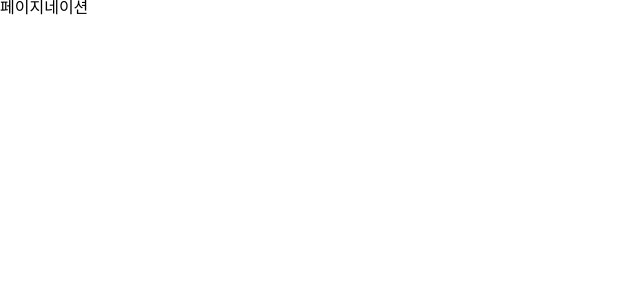
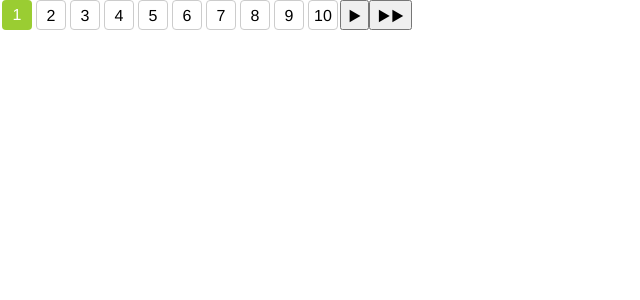
Before and after one commit to kyung-doo/kice, a React (Create React App) app: page /testpage in a window 1280 px wide. Shown: the top 300 px of the page, without its empty margins (0-640 px from the left). Built offline with nearby package versions, Linux system fonts and the light colour scheme.

Commit message:
pagination

```diff
--- a/src/GlobalStyle.tsx
+++ b/src/GlobalStyle.tsx
@@ -20,8 +20,11 @@ const GlobalStyle = createGlobalStyle`
       font-size:100%;
       vertical-align:baseline;
       background:transparent;
+      box-sizing: border-box;
    }
-
+   li,ol{
+      list-style: none;
+   }
    article,aside,details,figcaption,figure,
    footer,header,hgroup,menu,nav,section {
       display:block;
--- a/src/components/Pagenation.tsx
+++ /dev/null
@@ -1,51 +0,0 @@
-import { FC, HTMLProps } from "react";
-import styled, { css } from 'styled-components';
-
-
-
-
-export interface Props extends HTMLProps<HTMLDivElement> {
-   /**
-    * 총리스트 개수
-    */
-   listLength: number;
-   /**
-    * 보여질 리스트 개수
-    */
-   listView: number;
-   /**
-    * 보여질 페이지 개수
-    */
-   pageView: number;
-   /**
-    * 현재 페이지 넘버
-    */
-   currentPage: number;
-   /**
-    * 페이지 클릭시 콜백
-    */
-   onPage?: (idx: number) => void;
-}
-
-/**
- * 버튼 컴포넌트
- */
-const Pagenation: FC<Props & {as?: any}> = ({
-   className,
-   ...props
-}) => {
-
-   return (
-      <Styled.Pagenation className={className} {...props}>
-         페이지네이션
-      </Styled.Pagenation>
-   );
-}
-
-const Styled = {
-   Pagenation: styled.div<Props>`
-
-   `,
-}
-
-export default Pagenation;
--- /dev/null
+++ b/src/components/Pagination.tsx
@@ -0,0 +1,115 @@
+import { ResultType } from "@remix-run/router/dist/utils";
+import { FC, HTMLProps, useCallback, useEffect, useState } from "react";
+import styled, { css } from 'styled-components';
+import { createImportSpecifier } from "typescript";
+
+export interface Props extends HTMLProps<HTMLDivElement> {
+   /**
+    * 총리스트 개수
+    */
+   listLength: number;
+   /**
+    * 보여질 리스트 개수
+    */
+   listView: number;
+   /**
+    * 보여질 페이지 개수
+    */
+   pageView: number;
+   /**
+    * 현재 페이지 넘버
+    */
+   currentPage: number;
+   /**
+    * 현재 페이지 넘버state
+    */
+    setCurrentPage : (i : number) => void;
+   /**
+    * 페이지 클릭시 콜백
+    */
+   onPage?: (idx: number) => void;
+}
+
+/**
+ * 버튼 컴포넌트
+ */
+const Pagination: FC<Props & {as?: any}> = ({
+   className,
+   ...props
+}) => {
+
+   let { listLength,listView, pageView ,currentPage, setCurrentPage} = props;
+
+   let totalPage = listLength % listView > 0 ? Math.floor(listLength/listView) + 1 : listLength/listView;
+   let groupLength = Math.ceil( totalPage / pageView );
+   let groupCount = Math.ceil( currentPage / pageView);
+   let firstPage = groupCount * pageView - (pageView - 1);
+   let lastPage = groupCount * pageView;
+
+   const showPageNum = useCallback(() => {
+
+      if( totalPage < lastPage ){
+         lastPage = totalPage;
+      }
+
+      let arr = [];
+      for(let i = firstPage; i <= lastPage; i++){
+         arr.push(<li onClick={()=>setCurrentPage(i)} className={currentPage === i ? 'active' : ''}>{i}</li>)
+      }
+      return arr;
+
+   }, [currentPage]);
+
+   return (
+      <Styled.Pagination className={className} {...props}>
+         <div className="row" style={{ display:'flex' }}>
+            {
+               groupCount > 1 && (
+                  <>
+                     <button onClick={()=>setCurrentPage(1)}>◀◀</button>
+                     <button onClick={()=>{
+                        currentPage <= listView ? setCurrentPage(1) : setCurrentPage(currentPage - listView)
+                     }}>◀</button>
+                  </>
+               )
+            }
+            <ol style={{ display:'flex' }}>
+               {showPageNum()}
+            </ol>
+            <button onClick={()=>{
+               currentPage < totalPage && groupCount < groupLength
+               ? setCurrentPage(currentPage + listView)
+               : setCurrentPage(lastPage);
+            }}>▶</button>
+            <button onClick={()=>setCurrentPage(totalPage)}>▶▶</button>
+         </div>
+      </Styled.Pagination>
+   );
+}
+
+const Styled = {
+   Pagination: styled.div<Props>`
+      ol{
+         li{
+            width: 30px;
+            height: 30px;
+            border: 1px solid #ccc;
+            line-height: 30px;
+            text-align: center;
+            border-radius: 4px;
+            margin: 0 2px;
+            cursor: pointer;
+            &.active{
+               background: yellowgreen;
+               color: #fff;
+               border: none;
+            }
+         }
+
+      }
+
+
+   `,
+}
+
+export default Pagination;
--- a/src/pages/Testpage.tsx
+++ b/src/pages/Testpage.tsx
@@ -1,10 +1,11 @@
 import { FC, useCallback, useState } from "react";
 import styled from 'styled-components';
-import Pagenation from "../components/Pagenation";
+import Pagination from "../components/Pagination";
 
 
 
 const Testpage: FC = () => {
+   let [currentPage, setCurrentPage] = useState<number>(1);
 
    const onPage = useCallback((idx: number) => {
       console.log("페이지 변경: ", idx);
@@ -13,11 +14,12 @@ const Testpage: FC = () => {
    return (
       <Styled.Testpage>
 
-         <Pagenation
-            listLength={350}
+         <Pagination
+            listLength={340}
             listView={10}
             pageView={10}
-            currentPage={1}
+            currentPage={currentPage}
+            setCurrentPage={setCurrentPage}
             onPage={onPage}
          />
 
```
